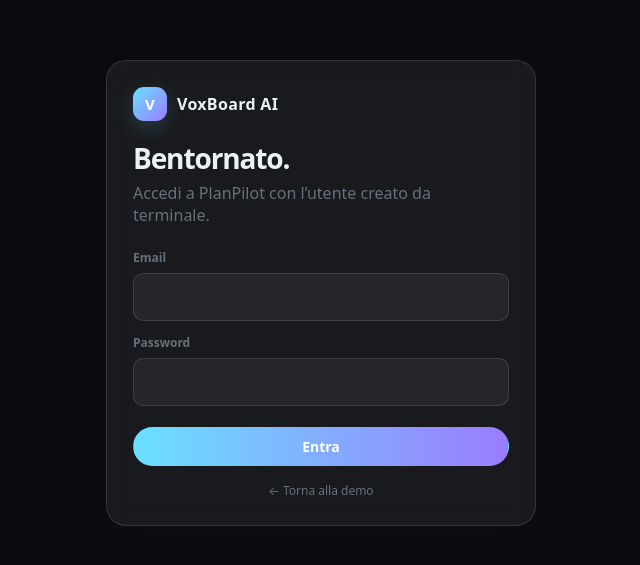
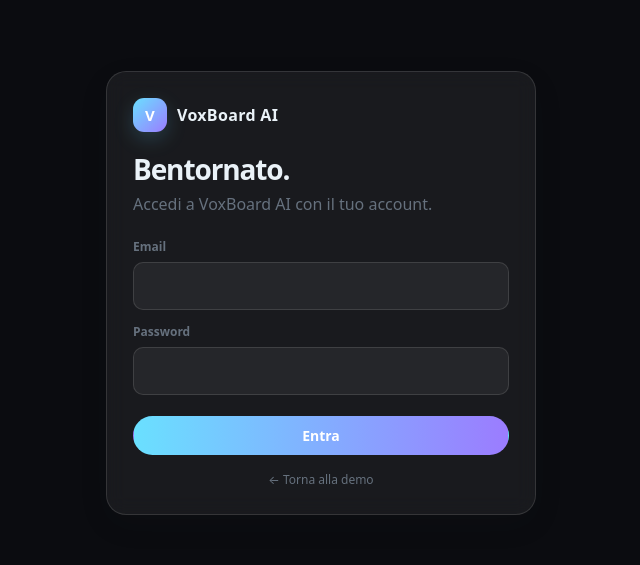
Before and after one commit to PrendJ/PlanPilot, a Next.js app: page /login in a window 1280 px wide. Shown: the part 107-672 px from the top of the page, without its empty margins (319-959 px from the left). Built offline with nearby package versions, Linux system fonts and the light colour scheme; no server answers.

Commit message:
Rebrand VoxBoard AI login

```diff
--- a/app/login/page.tsx
+++ b/app/login/page.tsx
@@ -5,5 +5,5 @@ import { LoginForm } from "@/components/LoginForm";
 
 export default async function LoginPage() {
   if (await getCurrentUser()) redirect("/app");
-  return <div className="auth-page"><div className="auth-card"><Brand/><h1>Bentornato.</h1><p>Accedi a PlanPilot con l’utente creato da terminale.</p><LoginForm/><a href="/" style={{display:"block",textAlign:"center",marginTop:16,color:"var(--muted)",fontSize:12}}>← Torna alla demo</a></div></div>;
+  return <div className="auth-page"><div className="auth-card"><Brand/><h1>Bentornato.</h1><p>Accedi a VoxBoard AI con il tuo account.</p><LoginForm/><a href="/" style={{display:"block",textAlign:"center",marginTop:16,color:"var(--muted)",fontSize:12}}>← Torna alla demo</a></div></div>;
 }
```
